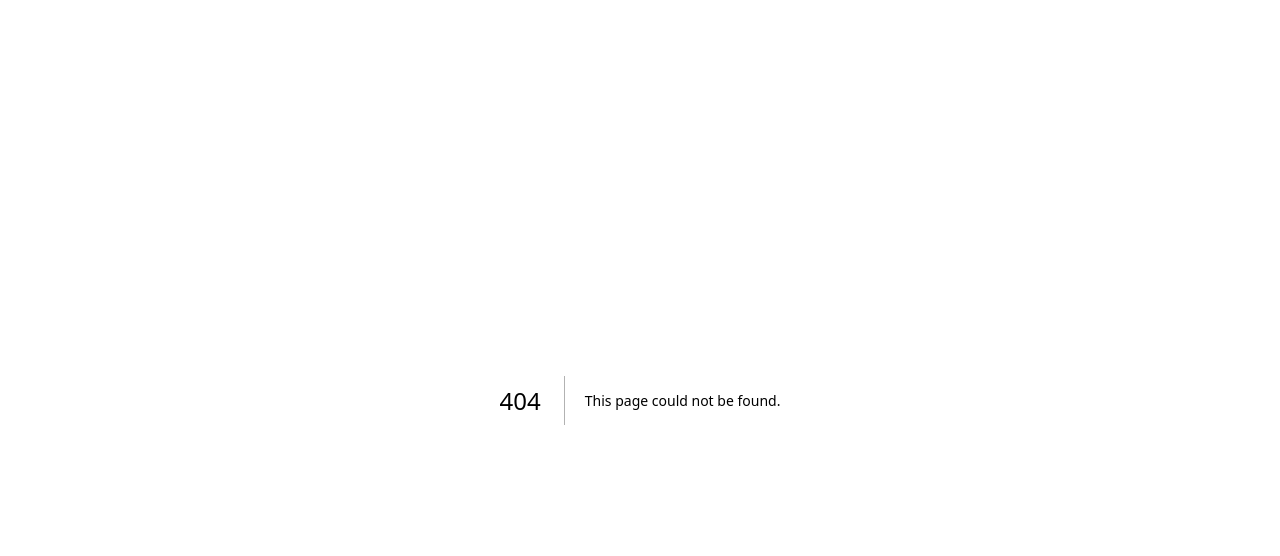
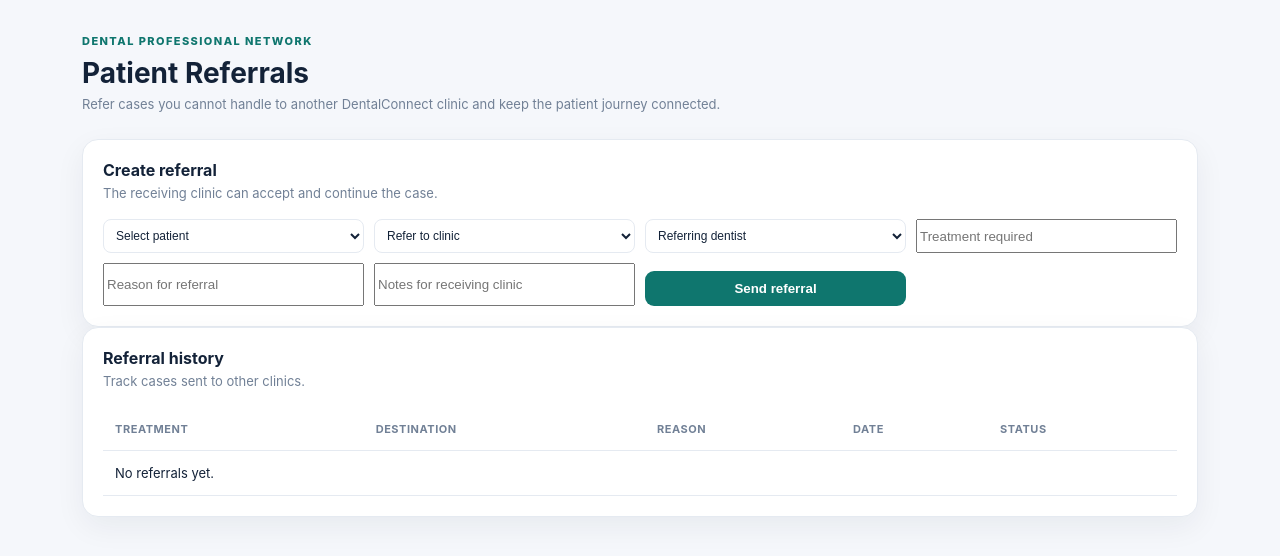
Before and after one commit to Bsuresh70/dentalcare, a Next.js app: page /referrals in a window 1280 px wide. Before the commit this address had no page. Shown: the top 556 px of the page. Built offline with nearby package versions, Linux system fonts and the light colour scheme; no server answers.

Commit message:
Add dentist patient referral workflow

```diff
--- /dev/null
+++ b/app/referrals/page.tsx
@@ -0,0 +1,69 @@
+'use client';
+
+import { FormEvent, useEffect, useState } from 'react';
+import { supabase } from '../../lib/supabase';
+import { getCurrentClinicId } from '../../lib/clinic';
+
+type Patient={id:string;full_name:string;phone:string|null};
+type Dentist={id:string;name:string;specialty:string|null};
+type Clinic={clinic_id:string;clinic_name:string;city:string|null;pincode:string|null};
+type Referral={id:string;treatment:string;reason:string|null;status:string;created_at:string;target_clinic_id:string;target?:Clinic};
+
+export default function Referrals(){
+  const [clinicId,setClinicId]=useState<string|null>(null);
+  const [patients,setPatients]=useState<Patient[]>([]);
+  const [dentists,setDentists]=useState<Dentist[]>([]);
+  const [clinics,setClinics]=useState<Clinic[]>([]);
+  const [referrals,setReferrals]=useState<Referral[]>([]);
+  const [form,setForm]=useState({patientId:'',targetClinic:'',treatment:'',reason:'',dentistId:'',notes:''});
+  const [status,setStatus]=useState('');
+
+  async function load(){
+    if(!supabase)return;
+    const id=await getCurrentClinicId();setClinicId(id);
+    if(!id)return;
+    const [{data:ps},{data:ds},{data:cs},{data:rs,error}]=await Promise.all([
+      supabase.from('patients').select('id,full_name,phone').eq('clinic_id',id).order('full_name'),
+      supabase.from('dentists').select('id,name,specialty').eq('clinic_id',id).eq('active',true).order('name'),
+      supabase.rpc('get_network_clinics',{p_exclude_clinic:id}),
+      supabase.from('referrals').select('id,treatment,reason,status,created_at,target_clinic_id').eq('source_clinic_id',id).order('created_at',{ascending:false})
+    ]);
+    if(error)setStatus(error.message);
+    setPatients((ps||[]) as Patient[]);setDentists((ds||[]) as Dentist[]);setClinics((cs||[]) as Clinic[]);setReferrals((rs||[]) as Referral[]);
+  }
+  useEffect(()=>{load()},[]);
+
+  async function create(e:FormEvent){
+    e.preventDefault();
+    if(!supabase||!clinicId||!form.patientId||!form.targetClinic||!form.treatment){setStatus('Select a patient, destination clinic and treatment.');return;}
+    const {error}=await supabase.rpc('create_referral',{
+      p_source_clinic_id:clinicId,p_target_clinic_id:form.targetClinic,p_patient_id:form.patientId,
+      p_patient_request_id:null,p_treatment:form.treatment,p_reason:form.reason||null,
+      p_referring_dentist_id:form.dentistId||null,p_receiving_dentist_id:null,p_notes:form.notes||null
+    });
+    if(error){setStatus(error.message);return;}
+    setStatus('Referral created and sent to the destination clinic.');setForm({patientId:'',targetClinic:'',treatment:'',reason:'',dentistId:'',notes:''});load();
+  }
+
+  return <main className="page">
+    <header className="pageHead"><div><p className="eyebrow">DENTAL PROFESSIONAL NETWORK</p><h1>Patient Referrals</h1><p className="muted">Refer cases you cannot handle to another DentalConnect clinic and keep the patient journey connected.</p></div></header>
+    {status&&<div className="toast">{status}</div>}
+    <section className="panel">
+      <div className="panelHead"><div><h3>Create referral</h3><p className="muted">The receiving clinic can accept and continue the case.</p></div></div>
+      <form className="formGrid referralForm" onSubmit={create}>
+        <select required value={form.patientId} onChange={e=>setForm({...form,patientId:e.target.value})}><option value="">Select patient</option>{patients.map(p=><option key={p.id} value={p.id}>{p.full_name}{p.phone?' · '+p.phone:''}</option>)}</select>
+        <select required value={form.targetClinic} onChange={e=>setForm({...form,targetClinic:e.target.value})}><option value="">Refer to clinic</option>{clinics.map(c=><option key={c.clinic_id} value={c.clinic_id}>{c.clinic_name}{c.city?' · '+c.city:''}</option>)}</select>
+        <select value={form.dentistId} onChange={e=>setForm({...form,dentistId:e.target.value})}><option value="">Referring dentist</option>{dentists.map(d=><option key={d.id} value={d.id}>{d.name}</option>)}</select>
+        <input required placeholder="Treatment required" value={form.treatment} onChange={e=>setForm({...form,treatment:e.target.value})}/>
+        <input placeholder="Reason for referral" value={form.reason} onChange={e=>setForm({...form,reason:e.target.value})}/>
+        <input placeholder="Notes for receiving clinic" value={form.notes} onChange={e=>setForm({...form,notes:e.target.value})}/>
+        <button className="primary small" type="submit">Send referral</button>
+      </form>
+    </section>
+    <section className="panel"><div className="panelHead"><div><h3>Referral history</h3><p className="muted">Track cases sent to other clinics.</p></div></div>
+      <div className="tableWrap"><table><thead><tr><th>Treatment</th><th>Destination</th><th>Reason</th><th>Date</th><th>Status</th></tr></thead><tbody>
+        {referrals.length===0?<tr><td colSpan={5}>No referrals yet.</td></tr>:referrals.map(r=>{const c=clinics.find(x=>x.clinic_id===r.target_clinic_id);return <tr key={r.id}><td><strong>{r.treatment}</strong></td><td>{c?.clinic_name||r.target_clinic_id}</td><td>{r.reason||'—'}</td><td>{new Date(r.created_at).toLocaleDateString('en-IN')}</td><td><span className="badge open">{r.status}</span></td></tr>})}
+      </tbody></table></div>
+    </section>
+  </main>
+}
```
